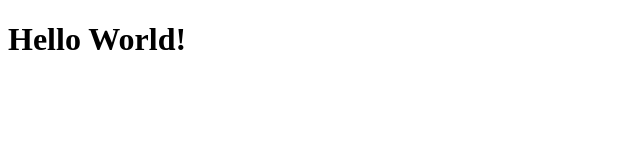
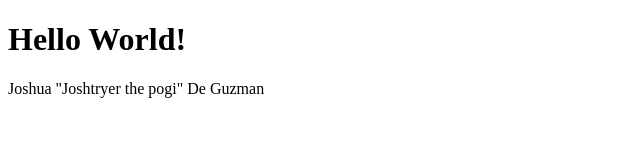
Before and after one commit to JoshtroyerQT/baduduy-IT311, a plain HTML site: page index.html in a window 1280 px wide. Shown: the whole page, without its empty margins (0-640 px from the left). Drawn offline with Linux system fonts and the light colour scheme.

Commit message:
Update index.html

```diff
--- a/index.html
+++ b/index.html
@@ -3,6 +3,6 @@
 <body>
 
 <h1>Hello World!</h1>
-
+<p>Joshua "Joshtryer the pogi" De Guzman
 </body>
 </html>
```
